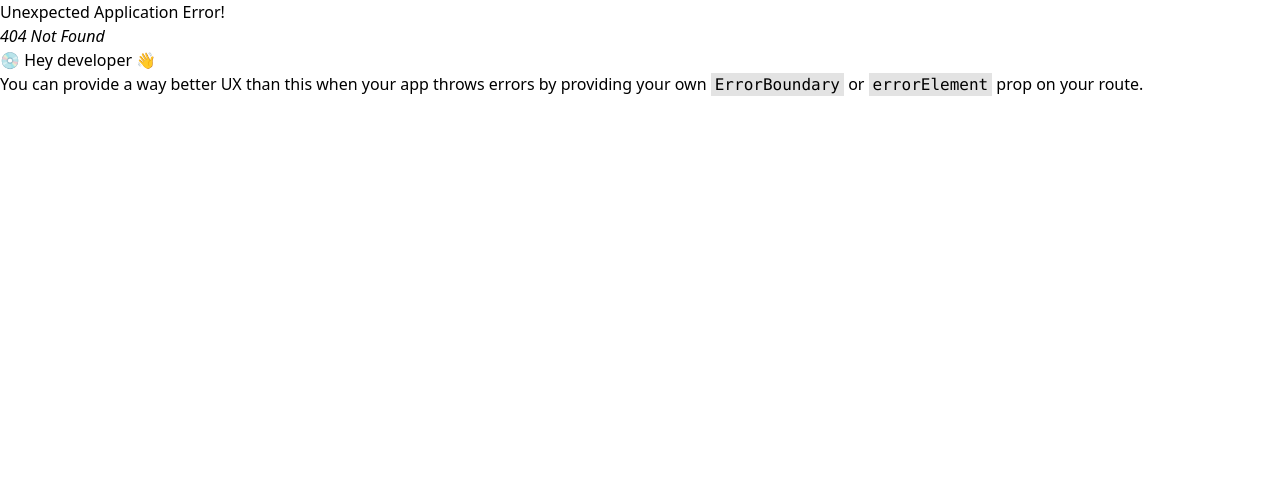
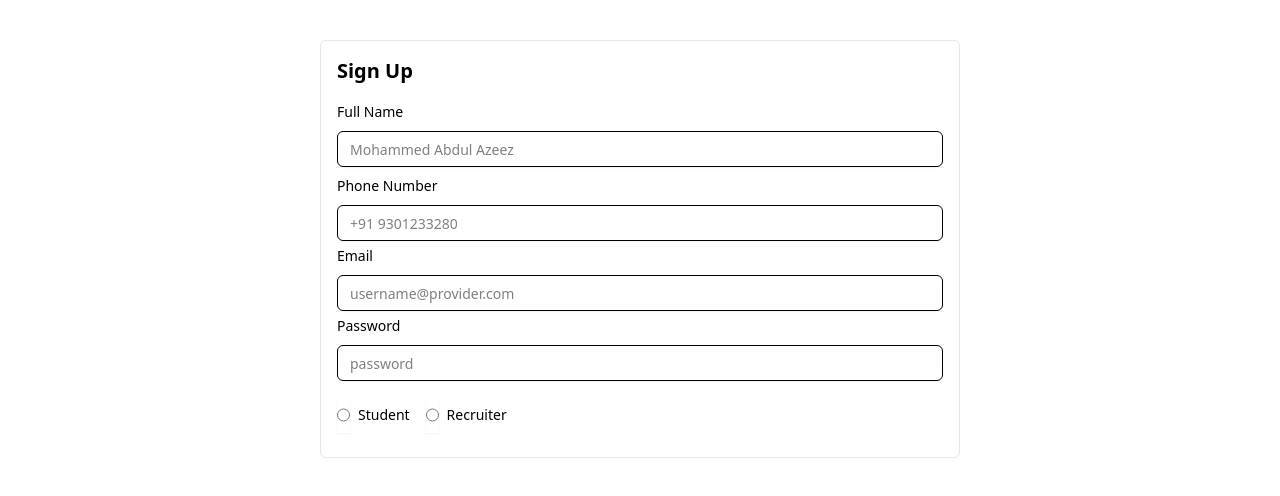
Before and after one commit to md-abdul-azeez/SkillBridge, a React (Vite) app in the folder Frontend/: page /signup in a window 1280 px wide. Before the commit this address had no page. Shown: the top 496 px of the page. Built offline with nearby package versions, Linux system fonts and the light colour scheme.

Commit message:
designed signup

```diff
--- a/Frontend/package.json
+++ b/Frontend/package.json
@@ -11,7 +11,9 @@
   },
   "dependencies": {
     "@radix-ui/react-avatar": "^1.1.10",
+    "@radix-ui/react-label": "^2.1.7",
     "@radix-ui/react-popover": "^1.1.14",
+    "@radix-ui/react-radio-group": "^1.3.8",
     "@radix-ui/react-slot": "^1.2.3",
     "@reduxjs/toolkit": "^2.8.2",
     "@tailwindcss/vite": "^4.1.11",
--- a/Frontend/src/App.jsx
+++ b/Frontend/src/App.jsx
@@ -1,6 +1,7 @@
 import { createBrowserRouter, RouterProvider } from 'react-router-dom';
 import Login from './components/auth/Login';
 import Home from './components/Home';
+import Signup from './components/auth/Signup';
 const appRouter = createBrowserRouter([
   {
     path: "/",
@@ -9,6 +10,10 @@
   {
     path: "/login",
     element: <Login/>
+  },
+  {
+    path: "/signup",
+    element: <Signup/>
   }
 ])
 
--- /dev/null
+++ b/Frontend/src/components/auth/Signup.jsx
@@ -0,0 +1,42 @@
+import React from "react";
+import { Label } from "../ui/label";
+import { Input } from "../ui/input";
+import { RadioGroup, RadioGroupItem } from "../ui/radio-group";
+const Signup = () => {
+  return (
+    <div className="flex items-center justify-center max-w-7xl mx-auto">
+      <form className="w-1/2 border border-gray-200 rounded-md p-4 my-10">
+        <h1 className="font-bold text-xl mb-5">Sign Up</h1>
+        <div className="my-2 mb-3">
+          <Label className="mb-3">Full Name</Label>
+          <Input type="text" placeholder="Mohammed Abdul Azeez" />
+        </div>
+        <div className="my-2">
+          <Label className="mb-3">Phone Number</Label>
+          <Input type="number" placeholder="+91 9301233280" />
+        </div>
+        <div className="my-2">
+          <Label className="mb-3">Email</Label>
+          <Input type="email" placeholder="username@provider.com" />
+        </div>
+        <div className="my-2">
+          <Label className="mb-3">Password</Label>
+          <Input type="password" placeholder="password" />
+        </div>
+        <div className="flex justify-between">
+          <RadioGroup className="flex items-center my-2 gap-4">
+            <div className="flex items-center space-x-2">
+              <Input type="radio" name="role" value="student" />
+              <Label htmlFor="option-one">Student</Label>
+            </div>
+            <div className="flex items-center space-x-2">
+              <Input type="radio" name="role" value="recruiter" />
+              <Label htmlFor="option-two">Recruiter</Label>
+            </div>
+          </RadioGroup>
+        </div>
+      </form>
+    </div>
+  );
+};
+export default Signup;
--- a/Frontend/src/components/shared/Navbar.jsx
+++ b/Frontend/src/components/shared/Navbar.jsx
@@ -3,6 +3,7 @@
 import { Avatar, AvatarImage } from "../ui/avatar";
 import { Button } from "../ui/button";
 import { LogOut, User2 } from "lucide-react";
+import { Link } from "react-router-dom";
 
 const Navbar = () => {
   let user = false;
@@ -22,8 +23,8 @@
         {
           !user ? (
             <div className="flex items-center gap-2">
-              <Button variant="underline">Login</Button>
-              <Button className="bg-[#6A38C2] text-white hover:bg-[#5B30A6] cursor-pointer">SignUp</Button>
+              <Link to="/login"><Button variant="underline">Login</Button></Link>
+              <Link to="/signup"><Button className="bg-[#6A38C2] text-white hover:bg-[#5B30A6] cursor-pointer">SignUp</Button></Link>
             </div>
           ) : (
             <Popover>
--- /dev/null
+++ b/Frontend/src/components/ui/input.jsx
@@ -0,0 +1,24 @@
+import * as React from "react"
+
+import { cn } from "@/lib/utils"
+
+function Input({
+  className,
+  type,
+  ...props
+}) {
+  return (
+    <input
+      type={type}
+      data-slot="input"
+      className={cn(
+        "file:text-foreground placeholder:text-muted-foreground selection:bg-primary selection:text-primary-foreground dark:bg-input/30 border-input flex h-9 w-full min-w-0 rounded-md border bg-transparent px-3 py-1 text-base shadow-xs transition-[color,box-shadow] outline-none file:inline-flex file:h-7 file:border-0 file:bg-transparent file:text-sm file:font-medium disabled:pointer-events-none disabled:cursor-not-allowed disabled:opacity-50 md:text-sm",
+        "focus-visible:border-ring focus-visible:ring-ring/50 focus-visible:ring-[3px]",
+        "aria-invalid:ring-destructive/20 dark:aria-invalid:ring-destructive/40 aria-invalid:border-destructive",
+        className
+      )}
+      {...props} />
+  );
+}
+
+export { Input }
--- /dev/null
+++ b/Frontend/src/components/ui/label.jsx
@@ -0,0 +1,21 @@
+import * as React from "react"
+import * as LabelPrimitive from "@radix-ui/react-label"
+
+import { cn } from "@/lib/utils"
+
+function Label({
+  className,
+  ...props
+}) {
+  return (
+    <LabelPrimitive.Root
+      data-slot="label"
+      className={cn(
+        "flex items-center gap-2 text-sm leading-none font-medium select-none group-data-[disabled=true]:pointer-events-none group-data-[disabled=true]:opacity-50 peer-disabled:cursor-not-allowed peer-disabled:opacity-50",
+        className
+      )}
+      {...props} />
+  );
+}
+
+export { Label }
--- /dev/null
+++ b/Frontend/src/components/ui/radio-group.jsx
@@ -0,0 +1,41 @@
+import * as React from "react"
+import * as RadioGroupPrimitive from "@radix-ui/react-radio-group"
+import { CircleIcon } from "lucide-react"
+
+import { cn } from "@/lib/utils"
+
+function RadioGroup({
+  className,
+  ...props
+}) {
+  return (
+    <RadioGroupPrimitive.Root
+      data-slot="radio-group"
+      className={cn("grid gap-3", className)}
+      {...props} />
+  );
+}
+
+function RadioGroupItem({
+  className,
+  ...props
+}) {
+  return (
+    <RadioGroupPrimitive.Item
+      data-slot="radio-group-item"
+      className={cn(
+        "border-input text-primary focus-visible:border-ring focus-visible:ring-ring/50 aria-invalid:ring-destructive/20 dark:aria-invalid:ring-destructive/40 aria-invalid:border-destructive dark:bg-input/30 aspect-square size-4 shrink-0 rounded-full border shadow-xs transition-[color,box-shadow] outline-none focus-visible:ring-[3px] disabled:cursor-not-allowed disabled:opacity-50",
+        className
+      )}
+      {...props}>
+      <RadioGroupPrimitive.Indicator
+        data-slot="radio-group-indicator"
+        className="relative flex items-center justify-center">
+        <CircleIcon
+          className="fill-primary absolute top-1/2 left-1/2 size-2 -translate-x-1/2 -translate-y-1/2" />
+      </RadioGroupPrimitive.Indicator>
+    </RadioGroupPrimitive.Item>
+  );
+}
+
+export { RadioGroup, RadioGroupItem }
```
Also changed, not shown: 1 other file (tests, documents, lock files or other folders).
